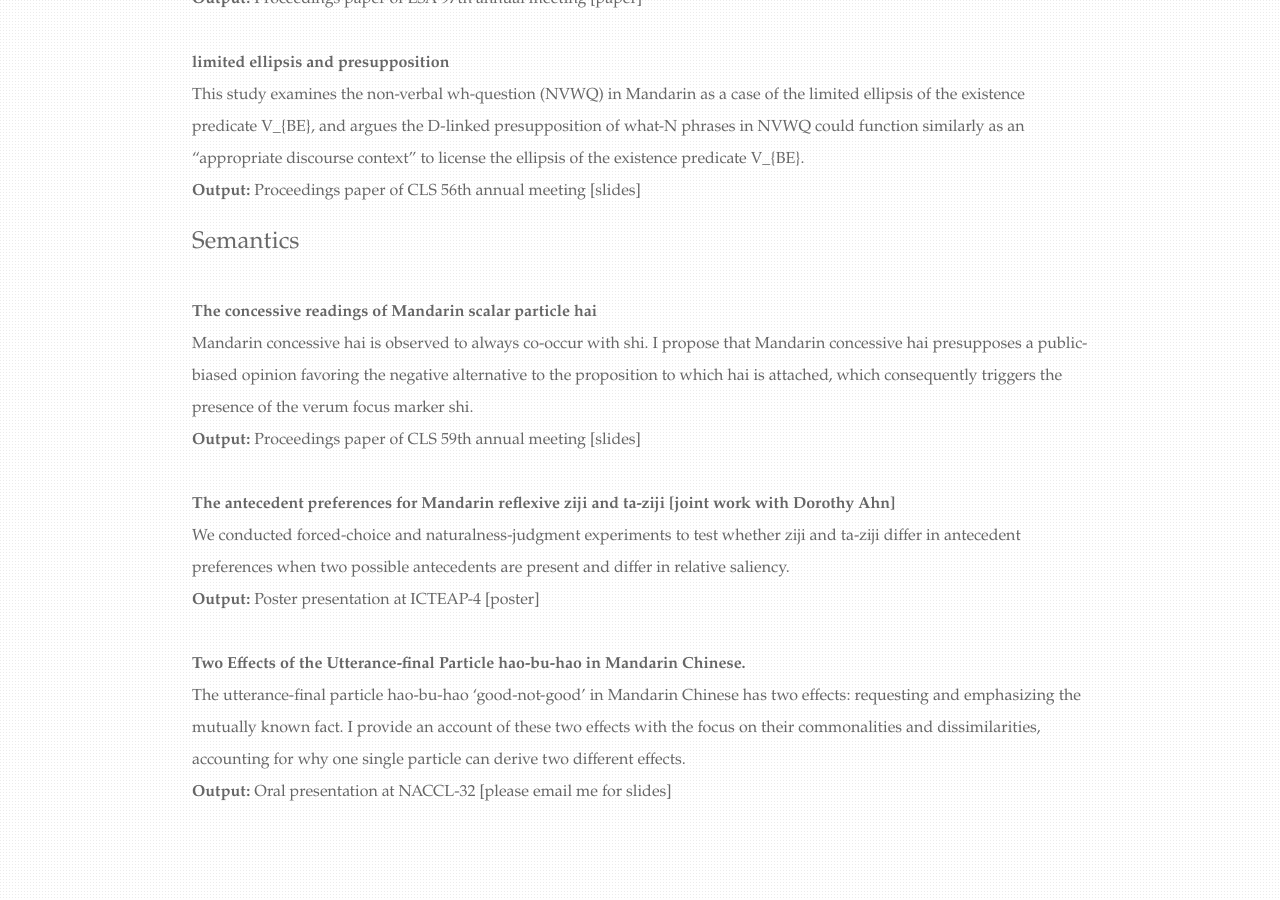
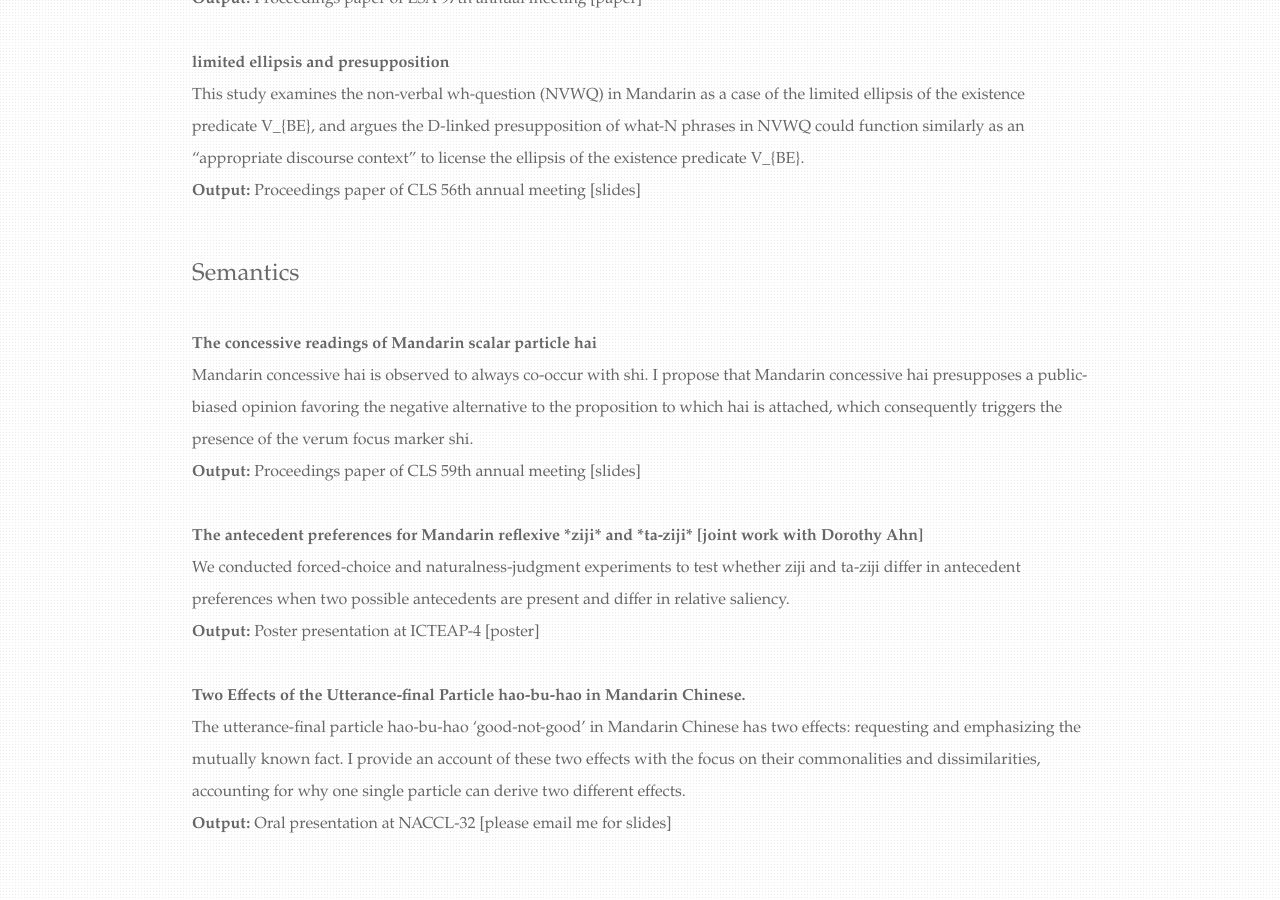
Before and after one commit to chaoyichen71/chaoyichen71.github.io, a Jekyll site: the page built from Research by topics/index.html, in a window 1280 px wide and 900 px high, scrolled down 582 px. Built offline with Jekyll 4.4.1, drawn with Linux system fonts in a browser that asks for light colours.

```diff
--- a/Research by topics/index.html
+++ b/Research by topics/index.html
@@ -32,7 +32,7 @@ This study examines the non-verbal wh-question (NVWQ) in Mandarin as a case of t
 could function similarly as an “appropriate discourse context” to license the ellipsis of the existence predicate  V_{BE}.<br>
 
 <b>Output:</b> Proceedings paper of CLS 56th annual meeting [slides]<br>
-
+<br/>
 	</div>
 
 
@@ -50,7 +50,7 @@ the presence of the verum focus marker shi.<br>
 	    <b>Output:</b> Proceedings paper of CLS 59th annual meeting [slides]<br>
 	      <br/>
 
-        <b>The antecedent preferences for Mandarin reflexive ziji and ta-ziji [joint work with Dorothy Ahn] </b><br>
+        <b>The antecedent preferences for Mandarin reflexive *ziji* and *ta-ziji* [joint work with Dorothy Ahn] </b><br>
 	      We conducted forced-choice and naturalness-judgment experiments to test whether ziji and ta-ziji differ in antecedent preferences when two possible antecedents are present and differ in relative saliency.<br>
 	      <b>Output:</b> Poster presentation at ICTEAP-4 [poster]<br>
 <br/>
```
